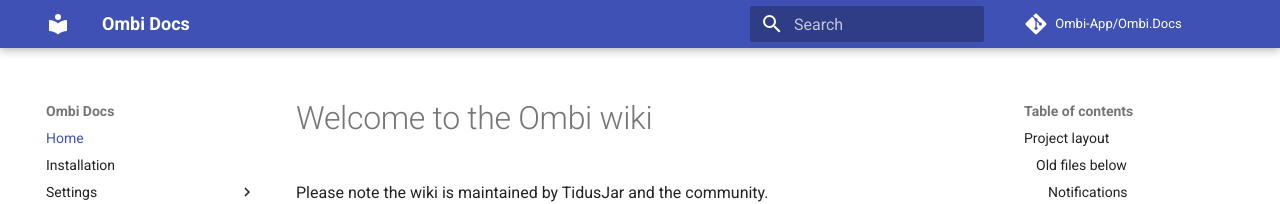
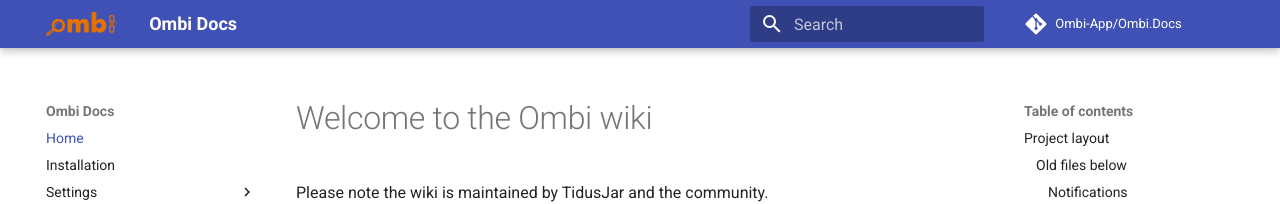
Before and after one commit to Ombi-app/Ombi.Docs, an MkDocs documentation site: the page built from docs/index.md, in a window 1280 px wide. Shown: the top 204 px of the page. Built offline with MkDocs 1.6.1 and Material for MkDocs 9.7.7, drawn with Linux system fonts in a browser that asks for light colours; comment, search, counter and statistics services are not loaded; old or Windows-style settings are respelled for this version of MkDocs.

Commit message:
Add logo to site

```diff
--- a/mkdocs.yml
+++ b/mkdocs.yml
@@ -13,6 +13,8 @@
     - navigation.instant
   language: en
   favicon: assets/images/favicon.ico
+  logo: assets/images/logo-orange-small.png
+
 
 nav:
   - Home: index.md
@@ -20,3 +22,7 @@
   - Settings:
     - Reverse Proxying: settings\reverse-proxy-v4.md
     - Reverse Proxy Examples: settings\reverse-proxy-examples.md
+
+
+# Notes:
+#  Ombi orange is hex #e37200
```
Also changed, not shown: docs/assets/images/logo-orange-small.png (added).
